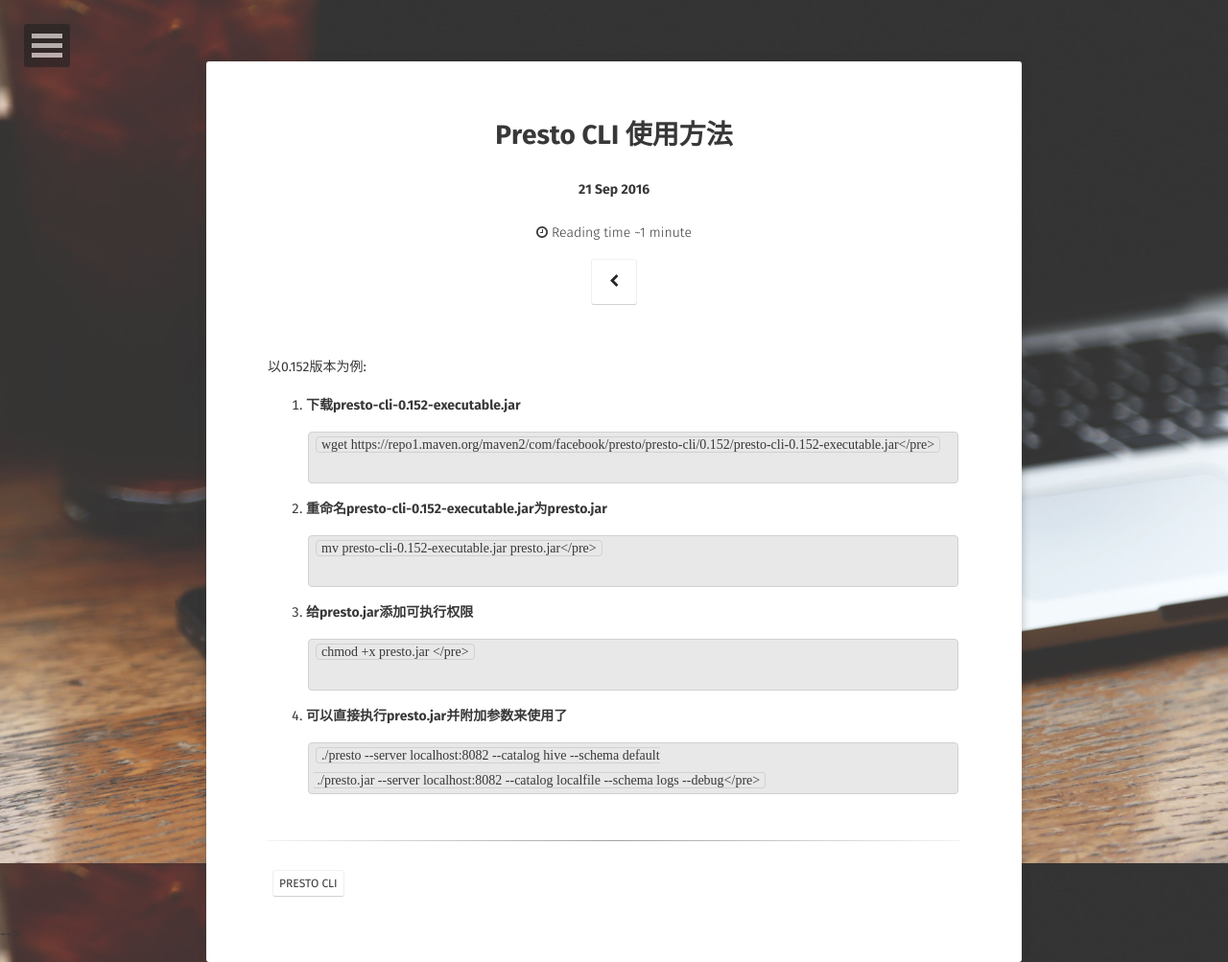
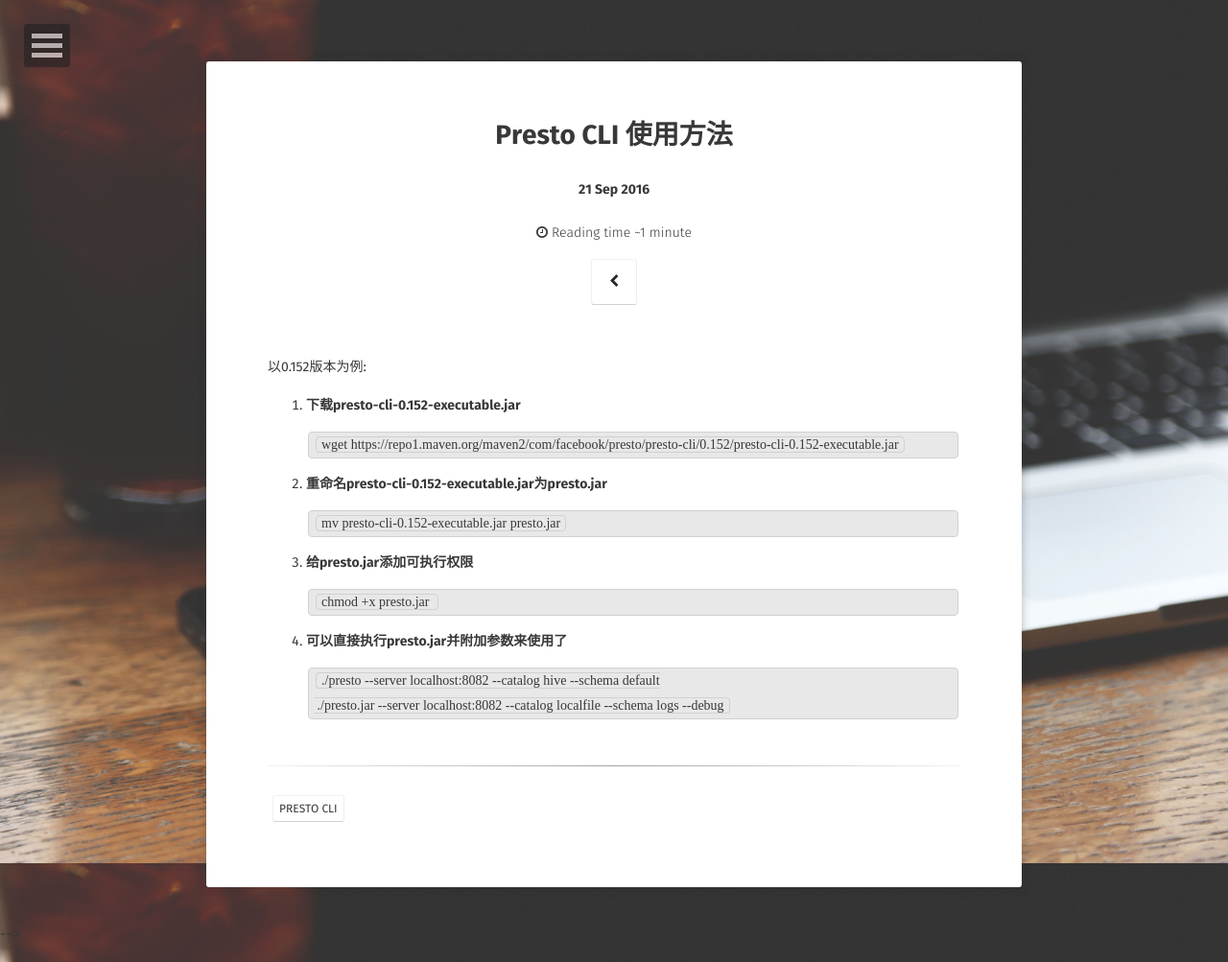
Before and after one commit to xiaobailong/gaoqingyue.github.io, a Jekyll site: the page built from _posts/2016-09-21-Presto CLI 使用方法.md, in a window 1280 px wide. Shown: the whole page at 96% size. Built offline with Jekyll 4.4.1, drawn with Linux system fonts in a browser that asks for light colours; some web fonts are replaced; comment, search, counter and statistics services are not loaded.

```diff
--- a/_posts/2016-09-21-Presto CLI 使用方法.md
+++ b/_posts/2016-09-21-Presto CLI 使用方法.md
@@ -11,17 +11,17 @@ comments: true
 
 1. **下载presto-cli-0.152-executable.jar**
 
-	<pre><code>wget https://repo1.maven.org/maven2/com/facebook/presto/presto-cli/0.152/presto-cli-0.152-executable.jar</pre></code>
+	<pre><code>wget https://repo1.maven.org/maven2/com/facebook/presto/presto-cli/0.152/presto-cli-0.152-executable.jar</code></pre>
 
 2. **重命名presto-cli-0.152-executable.jar为presto.jar**
 
-	<pre><code>mv presto-cli-0.152-executable.jar presto.jar</pre></code>
+	<pre><code>mv presto-cli-0.152-executable.jar presto.jar</code></pre>
 
 3. **给presto.jar添加可执行权限**
 
-	<pre><code>chmod +x presto.jar </pre></code>
+	<pre><code>chmod +x presto.jar </code></pre>
 
 4. **可以直接执行presto.jar并附加参数来使用了**
 
 	<pre><code>./presto --server localhost:8082 --catalog hive --schema default
-	./presto.jar --server localhost:8082 --catalog localfile --schema logs --debug</pre></code>
+	./presto.jar --server localhost:8082 --catalog localfile --schema logs --debug</code></pre>
```
Also changed, not shown: _posts/2016-09-21-scala 网络访问 编程模块.md (+4 -4 lines).
